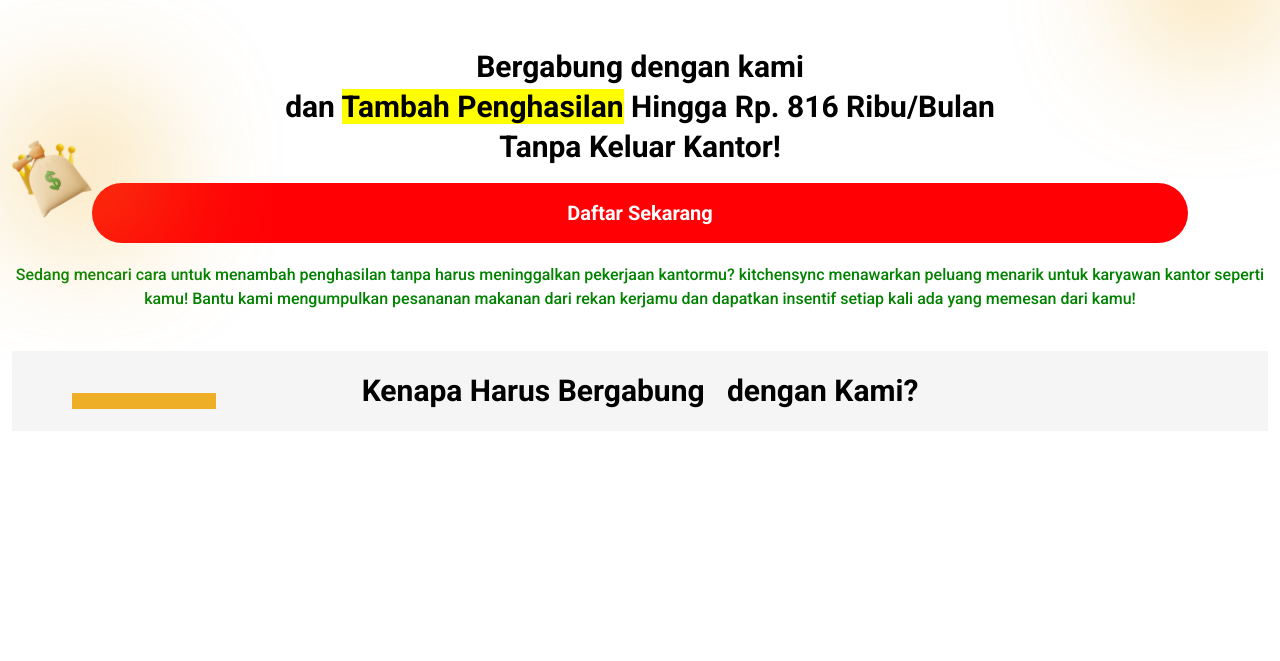
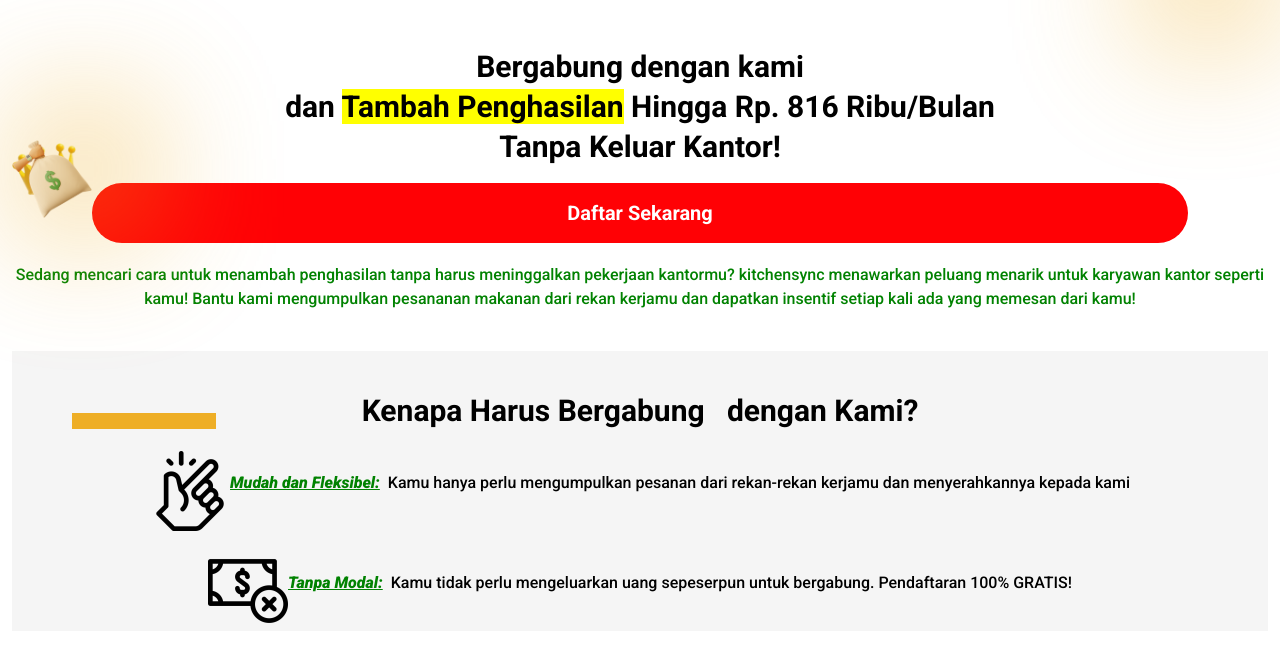
Before and after one commit to rendiero25/landingpageKitchensync, a website: page index.html in a window 1280 px wide. Shown: the part 93-754 px from the top of the page. Drawn offline with Linux system fonts and the light colour scheme.

Commit message:
section 2 onprocess

```diff
--- a/index.html
+++ b/index.html
@@ -93,14 +93,22 @@
         </div>
 
         <!-- Section 2 -->
-        <div class="relative bg-[#f5f5f5] mt-10 px-5 py-5 flex flex-col justify-center">
-            <h1 class="text-3xl font-bold text-center leading-10 z-20">Kenapa Harus Bergabung &nbsp; dengan Kami?</h1>
-            <div class="absolute bg-[#EEAE26] h-4 w-36 ml-10 mt-5 z-10"></div>
-        </div>
-        <div class="flex flex-row justify-center">
-            <div class="flex flex-col">
-                <img src="" alt="">
-                <p></p>
+        <div class="bg-[#f5f5f5] mt-10 flex flex-col">
+            <div class="relative bg-[#f5f5f5] mt-5 px-5 py-5 flex flex-col justify-center">
+                <h1 class="text-3xl font-bold text-center leading-10 z-20">Kenapa Harus Bergabung &nbsp; dengan Kami?</h1>
+                <div class="absolute bg-[#EEAE26] h-4 w-36 ml-10 mt-5 z-10"></div>
+            </div>
+            <div class="flex flex-wrap justify-center gap-5">
+                <div class="flex flex-wrap justify-center">
+                    <img src="./images/Easy to use.png" alt="easytouseicon" class="size-20">
+                    <p class="text-center mt-5 font-medium"><span class="text-[#018201] underline font-black"><em>Mudah dan Fleksibel:</em></span>&nbsp; Kamu hanya perlu mengumpulkan
+                    pesanan dari rekan-rekan kerjamu dan menyerahkannya kepada kami</p>
+                </div>
+                <div class="flex flex-wrap justify-center">
+                    <img src="./images/Poverty.png" alt="Povertyicon" class="size-20">
+                    <p class="text-center mt-5 font-medium"><span class="text-[#018201] underline font-black"><em>Tanpa Modal:</em></span>&nbsp; Kamu tidak perlu mengeluarkan uang
+                    sepeserpun untuk bergabung. Pendaftaran 100% GRATIS!</p>
+                </div>
             </div>
         </div>
     </main>
```
Also changed, not shown: output.css.
